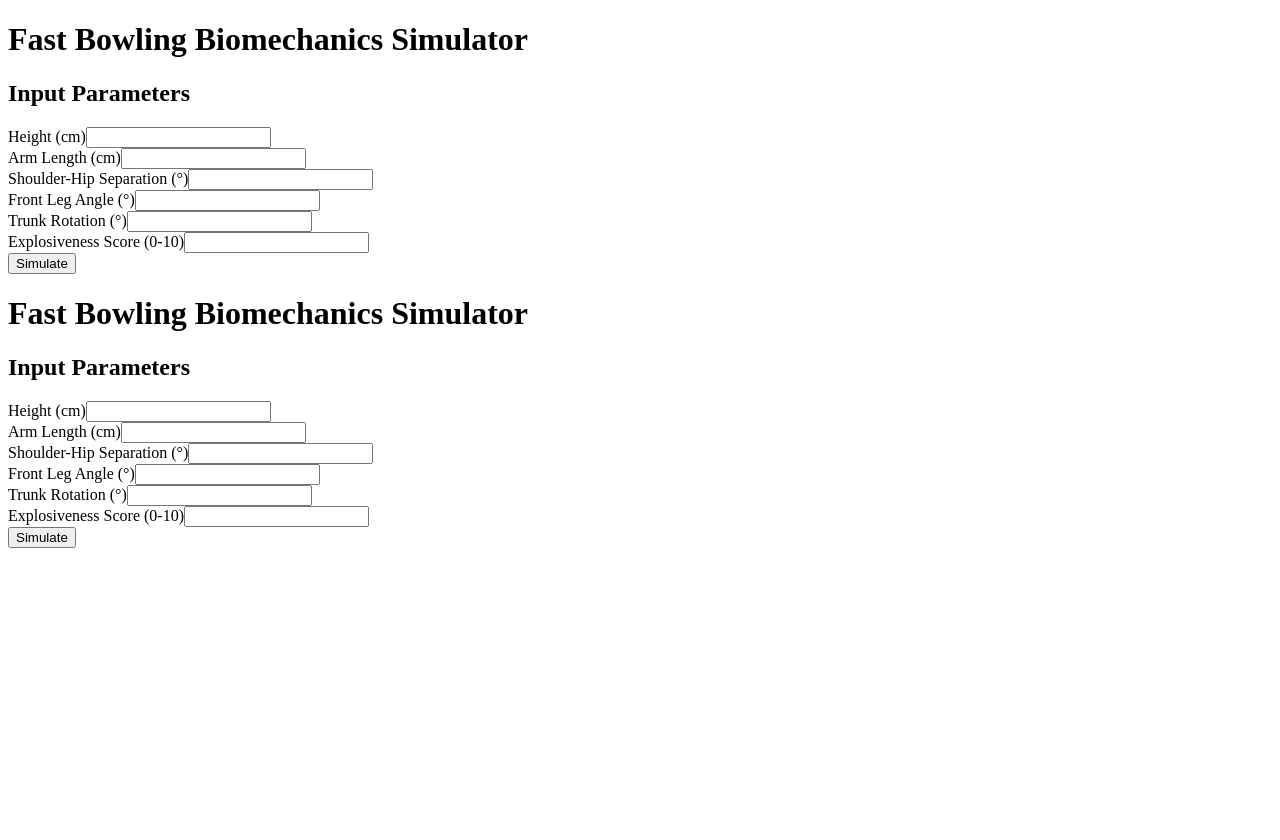
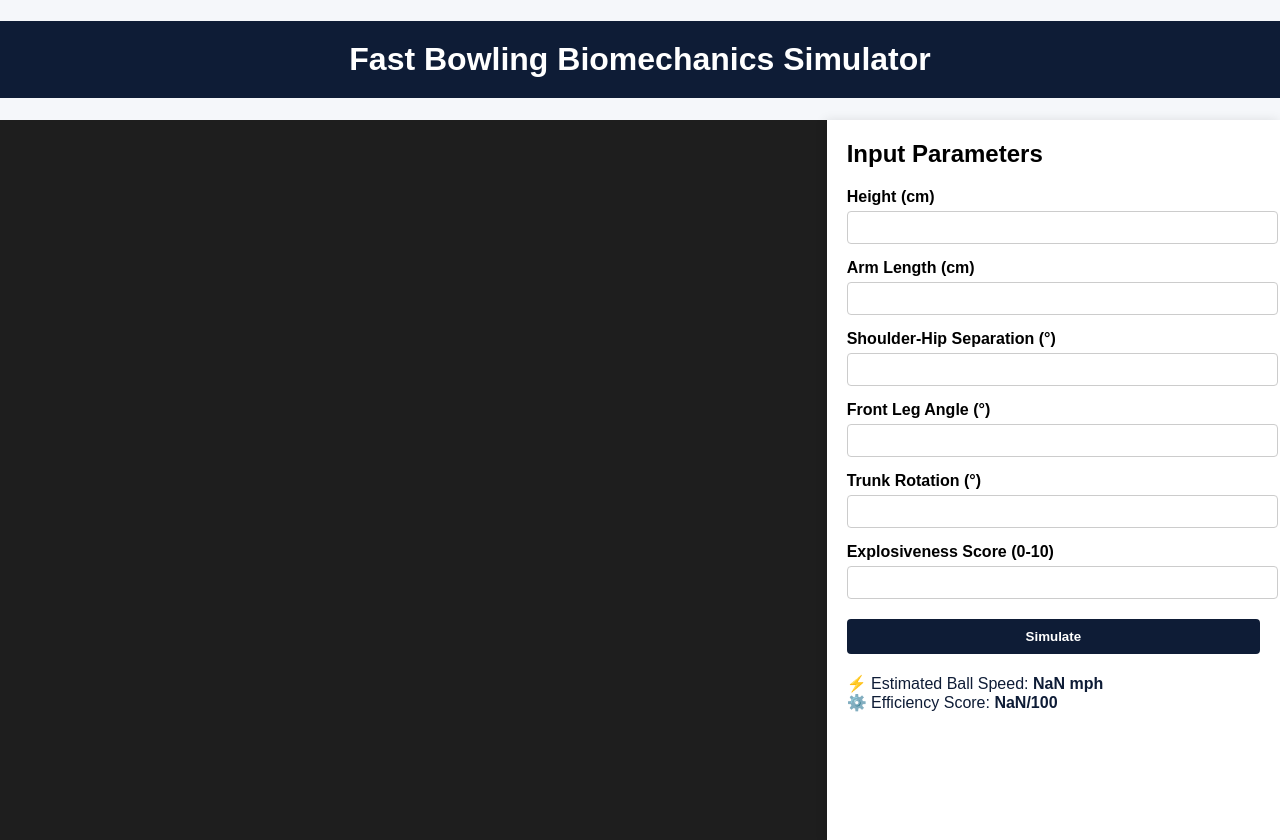
Before and after one commit to nearlyperfect-ai/execute, a plain HTML site: page index.html in a window 1280 px wide. Both pictures are taken after a click on the button "Simulate". Before the commit the page ends 800 px from the top, so only its background shows below. Drawn offline with nearby package versions, Linux system fonts and the light colour scheme.

Commit message:
updated all mistakes

```diff
--- a/index.html
+++ b/index.html
@@ -26,31 +26,3 @@
   <script src="main.js"></script>
 </body>
 </html>
-<!DOCTYPE html>
-<html lang="en">
-<head>
-  <meta charset="UTF-8">
-  <title>Fast Bowling Biomechanics Simulator</title>
-  <link rel="stylesheet" href="style.css">
-  <script src="https://cdnjs.cloudflare.com/ajax/libs/three.js/r134/three.min.js"></script>
-  <script src="https://cdn.jsdelivr.net/npm/three@0.134.0/examples/js/loaders/GLTFLoader.js"></script>
-</head>
-<body>
-  <h1>Fast Bowling Biomechanics Simulator</h1>
-  <div class="container">
-    <div id="viewer"></div>
-    <div class="inputs">
-      <h2>Input Parameters</h2>
-      <label>Height (cm)</label><input id="height" type="number"><br>
-      <label>Arm Length (cm)</label><input id="arm" type="number"><br>
-      <label>Shoulder-Hip Separation (°)</label><input id="sep" type="number"><br>
-      <label>Front Leg Angle (°)</label><input id="leg" type="number"><br>
-      <label>Trunk Rotation (°)</label><input id="trunk" type="number"><br>
-      <label>Explosiveness Score (0-10)</label><input id="explosiveness" type="number"><br>
-      <button onclick="calculate()">Simulate</button>
-      <div id="output"></div>
-    </div>
-  </div>
-  <script src="main.js"></script>
-</body>
-</html>
--- a/main.js
+++ b/main.js
@@ -0,0 +1,17 @@
+function calculate() {
+    const height = parseFloat(document.getElementById('height').value);
+    const arm = parseFloat(document.getElementById('arm').value);
+    const sep = parseFloat(document.getElementById('sep').value);
+    const leg = parseFloat(document.getElementById('leg').value);
+    const trunk = parseFloat(document.getElementById('trunk').value);
+    const explosiveness = parseFloat(document.getElementById('explosiveness').value);
+
+    const torque = sep * 1.3 + trunk * 0.7;
+    const powerScore = torque + explosiveness * 10;
+    const speed = 60 + (powerScore / 5);
+
+    document.getElementById('output').innerHTML = `
+      ⚡ Estimated Ball Speed: <strong>${speed.toFixed(1)} mph</strong><br>
+      ⚙️ Efficiency Score: <strong>${Math.min(100, powerScore.toFixed(1))}/100</strong>
+    `;
+  }
--- a/style.css
+++ b/style.css
@@ -0,0 +1,67 @@
+body {
+    font-family: Arial, sans-serif;
+    background-color: #f5f7fa;
+    margin: 0;
+    padding: 0;
+  }
+
+  h1 {
+    text-align: center;
+    padding: 20px;
+    background-color: #0e1c36;
+    color: white;
+  }
+
+  .container {
+    display: flex;
+    flex-direction: row;
+    height: calc(100vh - 80px);
+  }
+
+  #viewer {
+    flex: 2;
+    background: #1e1e1e;
+  }
+
+  .inputs {
+    flex: 1;
+    padding: 20px;
+    background: #ffffff;
+    box-shadow: -2px 0 10px rgba(0, 0, 0, 0.1);
+  }
+
+  .inputs h2 {
+    margin-top: 0;
+  }
+
+  .inputs label {
+    display: block;
+    margin-top: 15px;
+    font-weight: bold;
+  }
+
+  .inputs input {
+    width: 100%;
+    padding: 8px;
+    margin-top: 5px;
+    border-radius: 4px;
+    border: 1px solid #ccc;
+  }
+
+  button {
+    margin-top: 20px;
+    padding: 10px;
+    width: 100%;
+    background-color: #0e1c36;
+    color: white;
+    font-weight: bold;
+    border: none;
+    border-radius: 4px;
+    cursor: pointer;
+  }
+
+  #output {
+    margin-top: 20px;
+    font-size: 16px;
+    color: #0e1c36;
+  }
```
